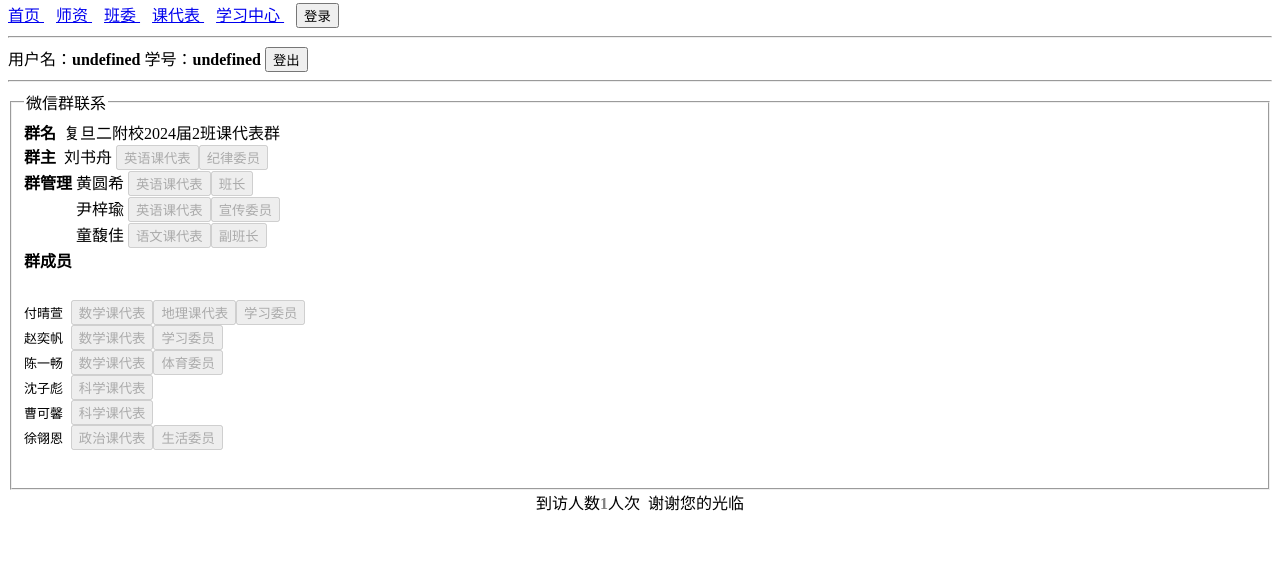
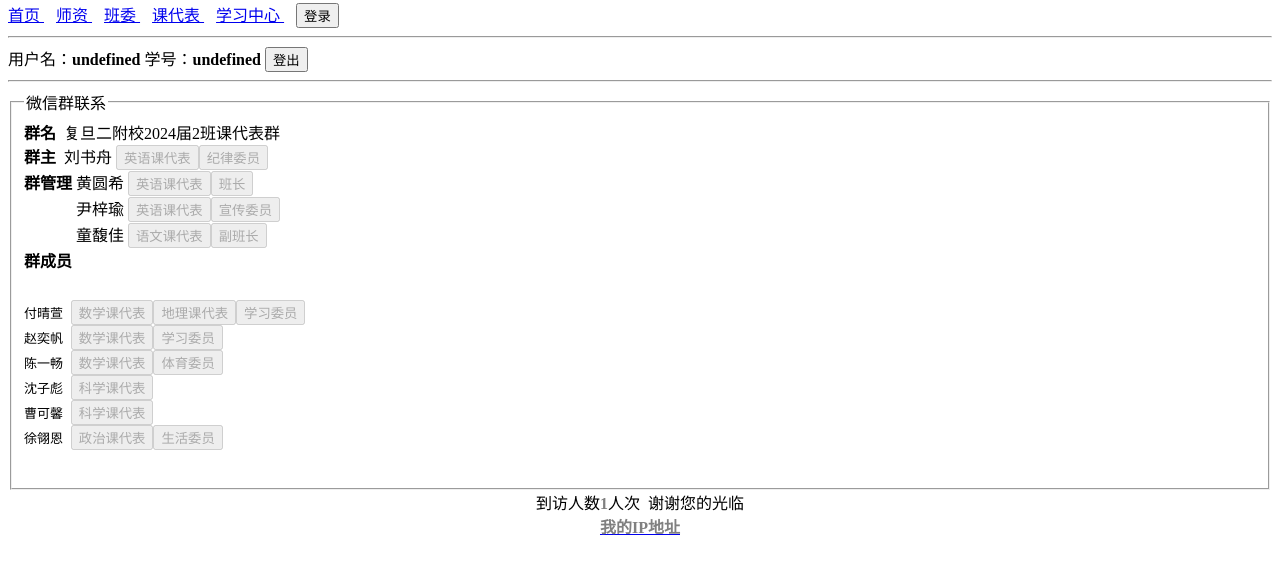
Before and after one commit to 2fxclass2/2fxclass2.github.io, a plain HTML site: page representative/index.html in a window 1280 px wide. Shown: the part 61-634 px from the top of the page. Drawn offline with Linux system fonts and the light colour scheme.

Commit message:
Update index.html

```diff
--- a/representative/index.html
+++ b/representative/index.html
@@ -134,5 +134,8 @@ else
 setCookie("counter", visits, now)
 document.write("<center>到访人数<b style='color:gray'>"+visits+"</b>人次&nbsp;&nbsp;谢谢您的光临</center>")
 </script>
+<a href="javascript:void(0);" onclick="window.location.href='https://ipapi.co/json/';">
+	<center><b style="color:gray">我的IP地址</b></center>
+		</a>
 </body>
 </html>
```
